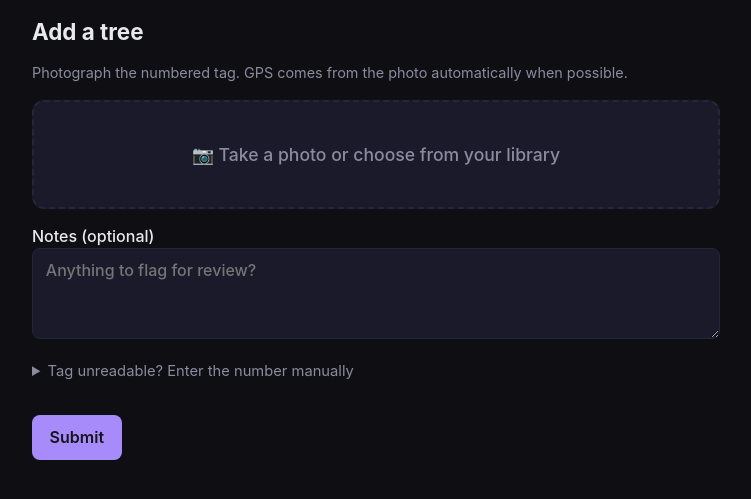
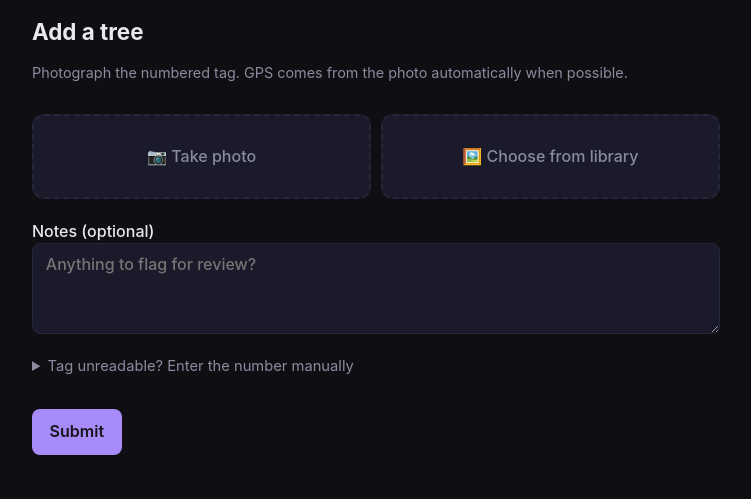
Before and after one commit to cleverdeploy/treetracker, a FastAPI app: template app/templates/submit.html in a window 1280 px wide. Shown: the part 56-555 px from the top of the page, without its empty margins (264-1015 px from the left). Run offline with FastAPI, Linux system fonts and the light colour scheme; the template is opened without the code that fills it, so the values that code supplies are empty; parts of the project's set-up code (start-up, migrations or seed data) failed here and were passed over.

Commit message:
Submit: split into Take photo / Choose from library buttons

```diff
--- a/app/static/app.css
+++ b/app/static/app.css
@@ -67,14 +67,20 @@ form textarea, form input[type=text] {
 }
 form textarea:focus, form input:focus { outline: 2px solid var(--accent); border-color: var(--accent); }
 
+.photo-buttons {
+  display: grid; grid-template-columns: 1fr 1fr; gap: 0.6rem;
+}
 .photo-picker {
-  display: block; padding: 2.5rem 1rem; text-align: center;
+  display: block; padding: 1.8rem 0.6rem; text-align: center;
   background: var(--panel); border: 2px dashed var(--border);
   border-radius: 12px; cursor: pointer;
 }
 .photo-picker input { display: none; }
-.picker-hint { color: var(--muted); font-size: 1.1rem; }
+.picker-hint { color: var(--muted); font-size: 1rem; }
 .photo-picker:hover { border-color: var(--accent); }
+@media (max-width: 380px) {
+  .photo-buttons { grid-template-columns: 1fr; }
+}
 
 #preview-wrap { margin-top: 1rem; }
 #preview { max-width: 100%; max-height: 320px; border-radius: 10px; }
--- a/app/templates/submit.html
+++ b/app/templates/submit.html
@@ -10,10 +10,16 @@
   <p class="muted">Photograph the numbered tag. GPS comes from the photo automatically when possible.</p>
 
   <form id="upload-form" enctype="multipart/form-data">
-    <label class="photo-picker">
-      <input type="file" id="photo" name="photo" accept="image/*" required>
-      <span class="picker-hint">📷 Take a photo or choose from your library</span>
-    </label>
+    <div class="photo-buttons">
+      <label class="photo-picker">
+        <input type="file" id="photo-camera" accept="image/*" capture="environment">
+        <span class="picker-hint">📷 Take photo</span>
+      </label>
+      <label class="photo-picker">
+        <input type="file" id="photo-library" accept="image/*">
+        <span class="picker-hint">🖼️ Choose from library</span>
+      </label>
+    </div>
     <div id="preview-wrap" hidden>
       <img id="preview" alt="preview">
     </div>
```
Also changed, not shown: app/static/submit.js (+25 -9 lines).
